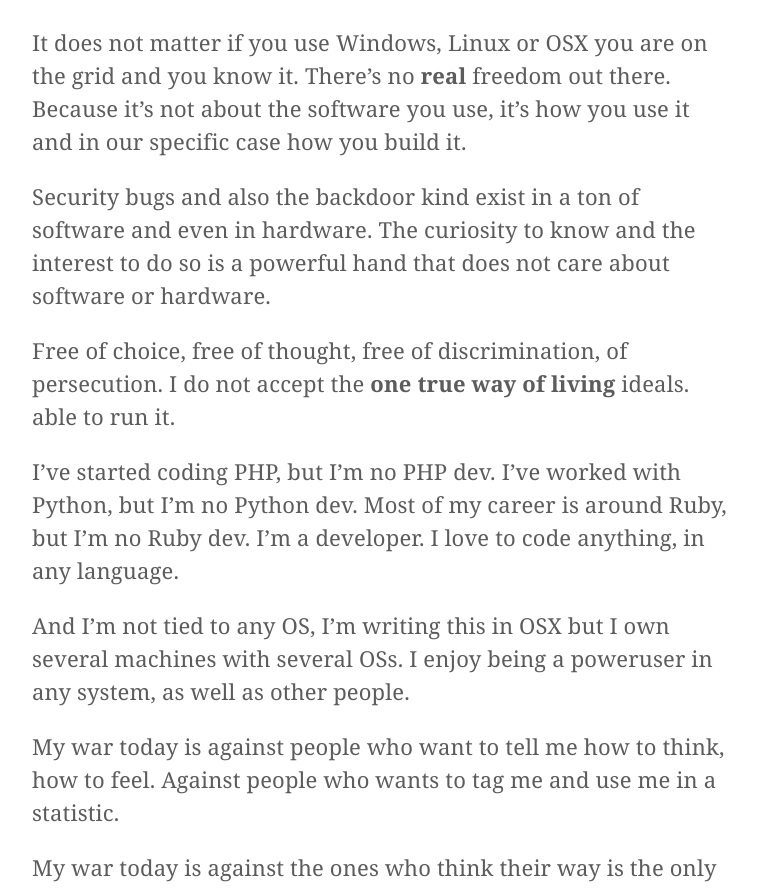
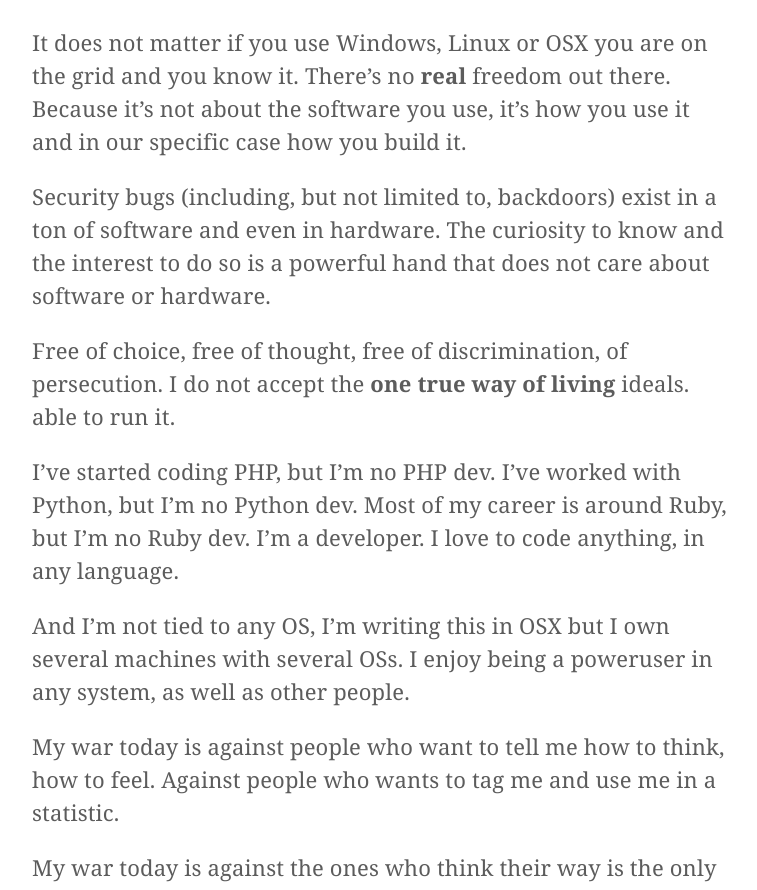
Before and after one commit to git2samus/elcuervo.net, a Jekyll site: the page built from _posts/2014-07-05-freedom-is-optional.md, in a window 1280 px wide, cut to the strip 2533-3423 px from the top of the page. Shown: the whole strip, without its empty margins (258-1015 px from the left). Built offline with Jekyll 4.4.1, drawn with Linux system fonts in a browser that asks for light colours; nearby versions of some CDN libraries; Markdown is read by kramdown in place of the engine named in the settings; comment, search, counter and statistics services are not loaded; some of the changed text lies outside the part shown.

```diff
--- a/_posts/2014-07-05-freedom-is-optional.md
+++ b/_posts/2014-07-05-freedom-is-optional.md
@@ -49,7 +49,7 @@ It does not matter if you use Windows, Linux or OSX you are on the grid and you
 know it. There's no **real** freedom out there. Because it's not about the
 software you use, it's how you use it and in our specific case how you build it.
 
-Security bugs and also the backdoor kind exist in a ton of software and even in
+Security bugs (including, but not limited to, backdoors) exist in a ton of software and even in
 hardware. The curiosity to know and the interest to do so is a powerful hand
 that does not care about software or hardware.
 
@@ -69,7 +69,7 @@ My war today is against people who want to tell me how to think, how to feel.
 Against people who wants to tag me and use me in a statistic.
 
 My war today is against the ones who think their way is the only way, because
-once there was only one acceptable gender of one acceptable color and one
+once there was only one acceptable gender, one acceptable color, one
 acceptable faith.
 
 # A rock in a pond
--- a/css/main.css
+++ b/css/main.css
@@ -4,7 +4,9 @@ body {
 }
 
 article img {
-  max-width: 700px
+  max-width: 700px;
+  display: block;
+  margin: 0 auto;
 }
 
 a {
--- a/index.html
+++ b/index.html
@@ -16,12 +16,14 @@ title: elCuervo
 <section id="home">
   <ul class="posts">
     {% for post in site.posts %}
+    {% unless post.hidden %}
     <li>
       <a href="{{ post.url }}">
         <h2> {{ post.title }} </h2>
         <h3> {{ post.subtitle }} </h3>
       </a>
     </li>
+    {% endunless %}
     {% endfor %}
   </ul>
 </section>
```
Also changed, not shown: other parts of _posts/2014-07-05-freedom-is-optional.md (+1 -1 lines), _posts/2014-07-08-fight-back.md (deleted, +0 -24 lines), _posts/2014-07-08-the-argentina-conundrum.md (added, +52 -0 lines).
